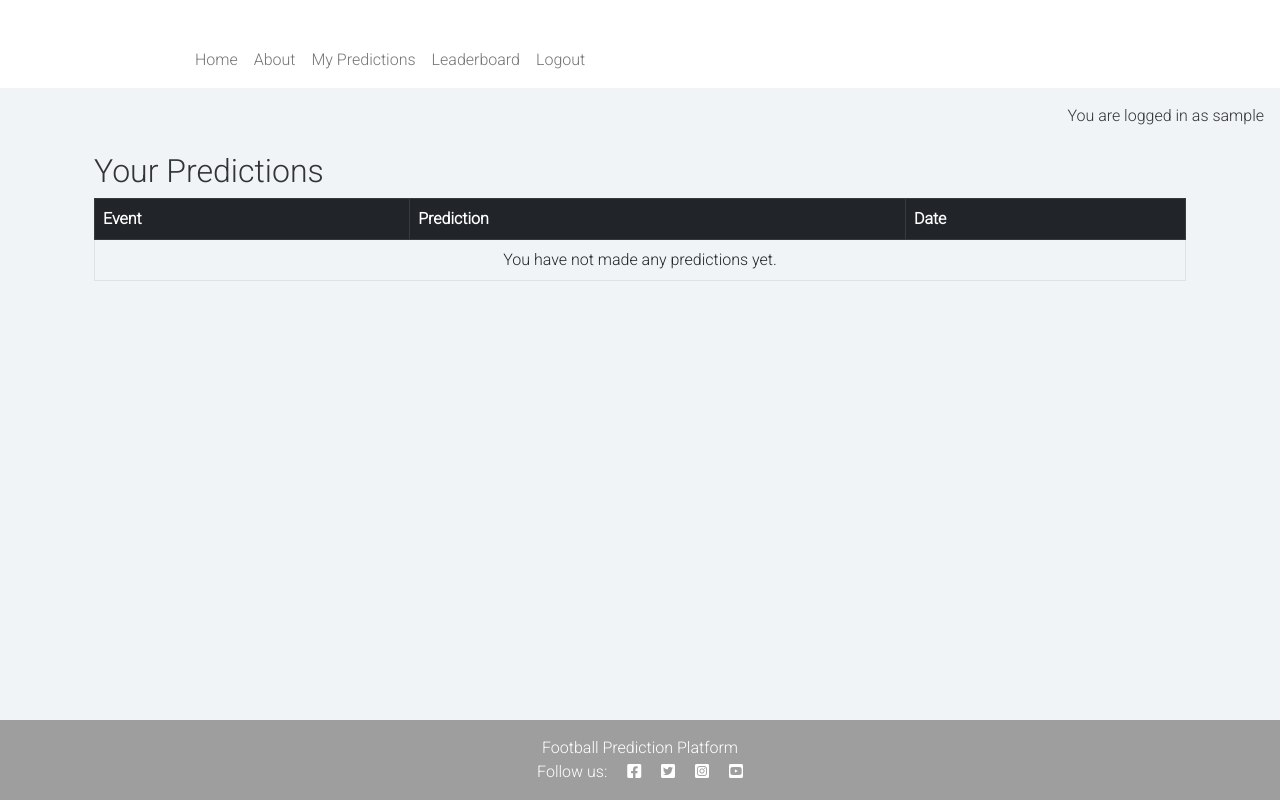
After one commit to slucaci/Football-prediction-project4, a Django app: page /my-predictions/ in a window 1280 px wide. The commit adds this page. Run offline with Django 4.2, Linux system fonts and the light colour scheme; the visitor is signed in with stand-in values (Sample User, id 1); data that the repository does not hold is empty.

Commit message:
Created user_predictions. The logged in user can view his predictions clicking on My Predictions on the navigation bar

```diff
--- a/django_footballprediction/settings.py
+++ b/django_footballprediction/settings.py
@@ -29,7 +29,7 @@ TEMPLATES_DIR = os.path.join(BASE_DIR, 'templates')
 SECRET_KEY = os.environ.get("SECRET_KEY")
 
 # SECURITY WARNING: don't run with debug turned on in production!
-DEBUG = False
+DEBUG = True
 
 ALLOWED_HOSTS = ['127.0.0.1', '.herokuapp.com']
 
--- /dev/null
+++ b/predictions/templates/predictions/user_predictions.html
@@ -0,0 +1,35 @@
+{% extends "base.html" %} {% block content %}
+
+<div class="container mt-4">
+  <h2>Your Predictions</h2>
+  <table class="table table-bordered table-hover">
+    <thead class="table-dark">
+      <tr>
+        <th scope="col">Event</th>
+        <th scope="col">Prediction</th>
+        <th scope="col">Date</th>
+      </tr>
+    </thead>
+    <tbody>
+      {% for prediction in predictions %}
+      <tr>
+        <td>
+          <a href="{% url 'event_detail' slug=prediction.event.slug %}"
+            >{{ prediction.event.title }}</a
+          >
+        </td>
+        <td>{{ prediction.get_prediction_display }}</td>
+        <td>{{ prediction.created_on}}</td>
+      </tr>
+      {% empty %}
+      <tr>
+        <td colspan="3" class="text-center">
+          You have not made any predictions yet.
+        </td>
+      </tr>
+      {% endfor %}
+    </tbody>
+  </table>
+</div>
+
+{% endblock %}
--- a/predictions/urls.py
+++ b/predictions/urls.py
@@ -5,4 +5,5 @@ urlpatterns = [
     path('', views.EventList.as_view(), name='home'),
     path('event/<slug:slug>/', views.event_detail, name='event_detail'),
     path('about/', include('about.urls')),
+     path('my-predictions/', views.user_predictions, name='user_predictions'),
 ]
--- a/predictions/views.py
+++ b/predictions/views.py
@@ -5,13 +5,23 @@ from .models import Event
 from .forms import CommentForm
 from .models import Event, Prediction
 from .forms import PredictionForm
+from django.contrib.auth.decorators import login_required
 
 # Create your views here.
+
+
+@login_required
+def user_predictions(request):
+    predictions = Prediction.objects.filter(user=request.user)
+
+    return render(request, 'predictions/user_predictions.html', {'predictions': predictions})
+
 
 class EventList(generic.ListView):
     queryset = Event.objects.filter(status=1)
     template_name = "predictions/index.html"
     paginate_by = 6
+
 
 def event_detail(request, slug):
 
--- a/templates/base.html
+++ b/templates/base.html
@@ -70,6 +70,15 @@
                 >About</a
               >
             </li>
+
+            <li class="nav-item">
+              <a class="nav-link" href="{% url 'user_predictions' %}"
+                >My Predictions</a
+              >
+            </li>
+            <li class="nav-item">
+              <a class="nav-link" href="#">Leaderboard</a>
+            </li>
             {% if user.is_authenticated %}
             <li class="nav-item">
               <a
@@ -97,12 +106,6 @@
               >
             </li>
             {% endif %}
-            <li class="nav-item">
-              <a class="nav-link" href="#">Events</a>
-            </li>
-            <li class="nav-item">
-              <a class="nav-link" href="#">Leaderboard</a>
-            </li>
           </ul>
         </div>
       </div>
```
Also changed, not shown: predictions/templates/predictions/event_detail.html (+6 -1 lines).
